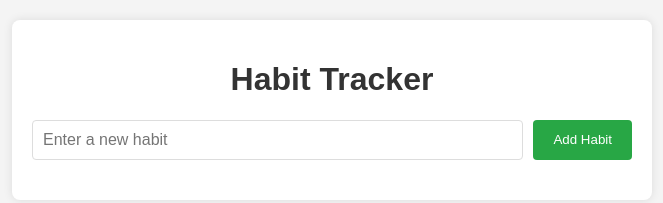
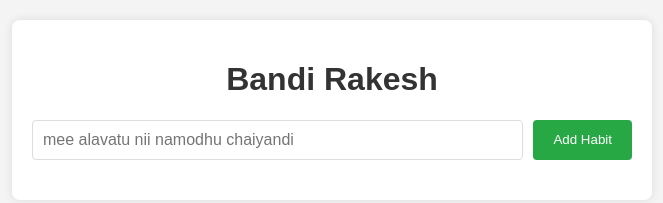
Before and after one commit to narendra119/narendra119.github.io, a plain HTML site: page index.html in a window 1280 px wide. Shown: the whole page, without its empty margins (308-971 px from the left). Drawn offline with Linux system fonts and the light colour scheme.

Commit message:
changed the heading to  my name

```diff
--- a/index.html
+++ b/index.html
@@ -3,7 +3,7 @@
 <head>
     <meta charset="UTF-8">
     <meta name="viewport" content="width=device-width, initial-scale=1.0">
-    <title>Habit Tracker</title>
+    <title>bandi rakesh</title>
     <style>
         body {
             font-family: Arial, sans-serif;
@@ -87,9 +87,9 @@
 </head>
 <body>
     <div class="container">
-        <h1>Habit Tracker</h1>
+        <h1>Bandi Rakesh</h1>
         <div class="habit-input">
-            <input type="text" id="habitInput" placeholder="Enter a new habit">
+            <input type="text" id="habitInput" placeholder="mee alavatu nii namodhu chaiyandi">
             <button onclick="addHabit()">Add Habit</button>
         </div>
         <ul class="habit-list" id="habitList"></ul>
```
